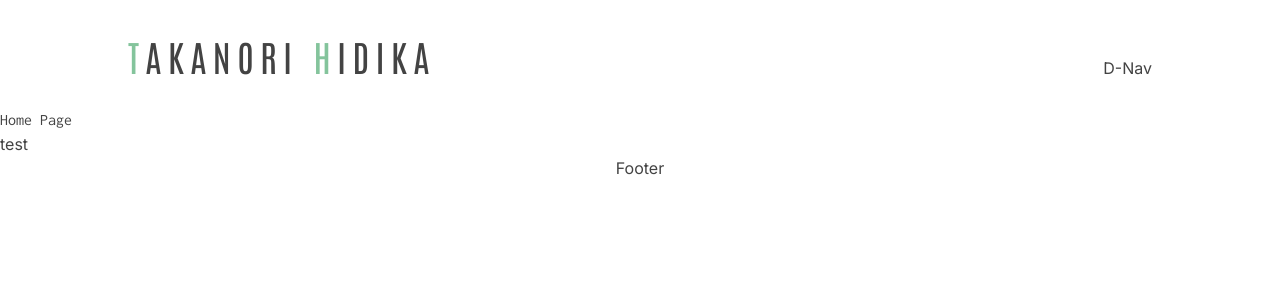
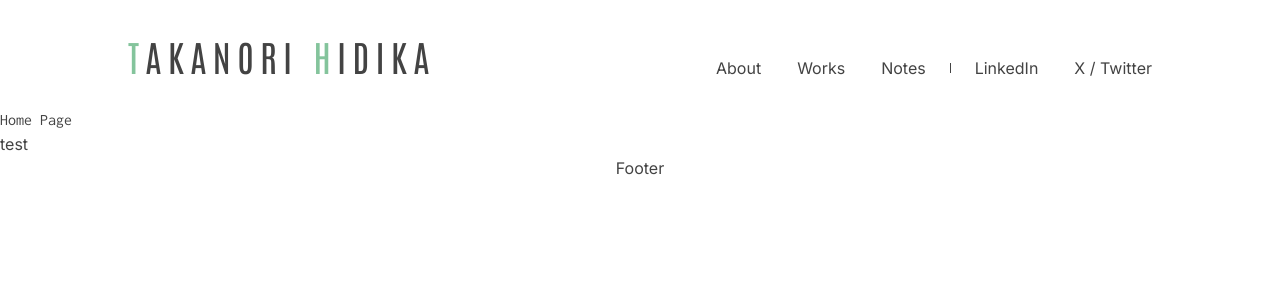
Before and after one commit to hidaka88jp/portfolio--personal-site-v2, a Next.js app: page / in a window 1280 px wide. Shown: the top 300 px of the page. Built offline with nearby package versions, Linux system fonts and the light colour scheme; no server answers.

Commit message:
feat: add desktop navigation

```diff
--- /dev/null
+++ b/src/components/layout/DesktopNavigation/index.tsx
@@ -0,0 +1,32 @@
+import Link from 'next/link';
+import { NAV_LINKS, SOCIAL_LINKS } from '@/constants/navigation';
+
+type Props = {
+  className: string;
+};
+
+export default function DesktopNavigation({ className }: Props) {
+  return (
+    <nav data-testid='desktop-nav' className={`${className} flex items-center space-x-6`}>
+      <ul className='flex space-x-9'>
+        {NAV_LINKS.map(({ href, label }) => (
+          <li key={href}>
+            <Link href={href} className='hover:text-accent'>
+              {label}
+            </Link>
+          </li>
+        ))}
+      </ul>
+      <div className='bg-gray h-2.5 w-px' />
+      <ul className='flex space-x-9'>
+        {SOCIAL_LINKS.map(({ href, label }) => (
+          <li key={href}>
+            <a href={href} target='_blank' rel='noopener noreferrer' className='hover:text-accent'>
+              {label}
+            </a>
+          </li>
+        ))}
+      </ul>
+    </nav>
+  );
+}
--- a/src/components/layout/Header/index.tsx
+++ b/src/components/layout/Header/index.tsx
@@ -1,5 +1,7 @@
 import { Antonio } from 'next/font/google';
 import Link from 'next/link';
+
+import DesktopNavigation from '../DesktopNavigation';
 
 const antonio = Antonio({
   subsets: ['latin'],
@@ -22,7 +24,7 @@ export default function Header() {
           </h1>
         </Link>
         <div className={mobileNavClass}>M-Nav</div>
-        <div className={desktopNavClass}>D-Nav</div>
+        <DesktopNavigation className={desktopNavClass} />
       </div>
     </header>
   );
```
